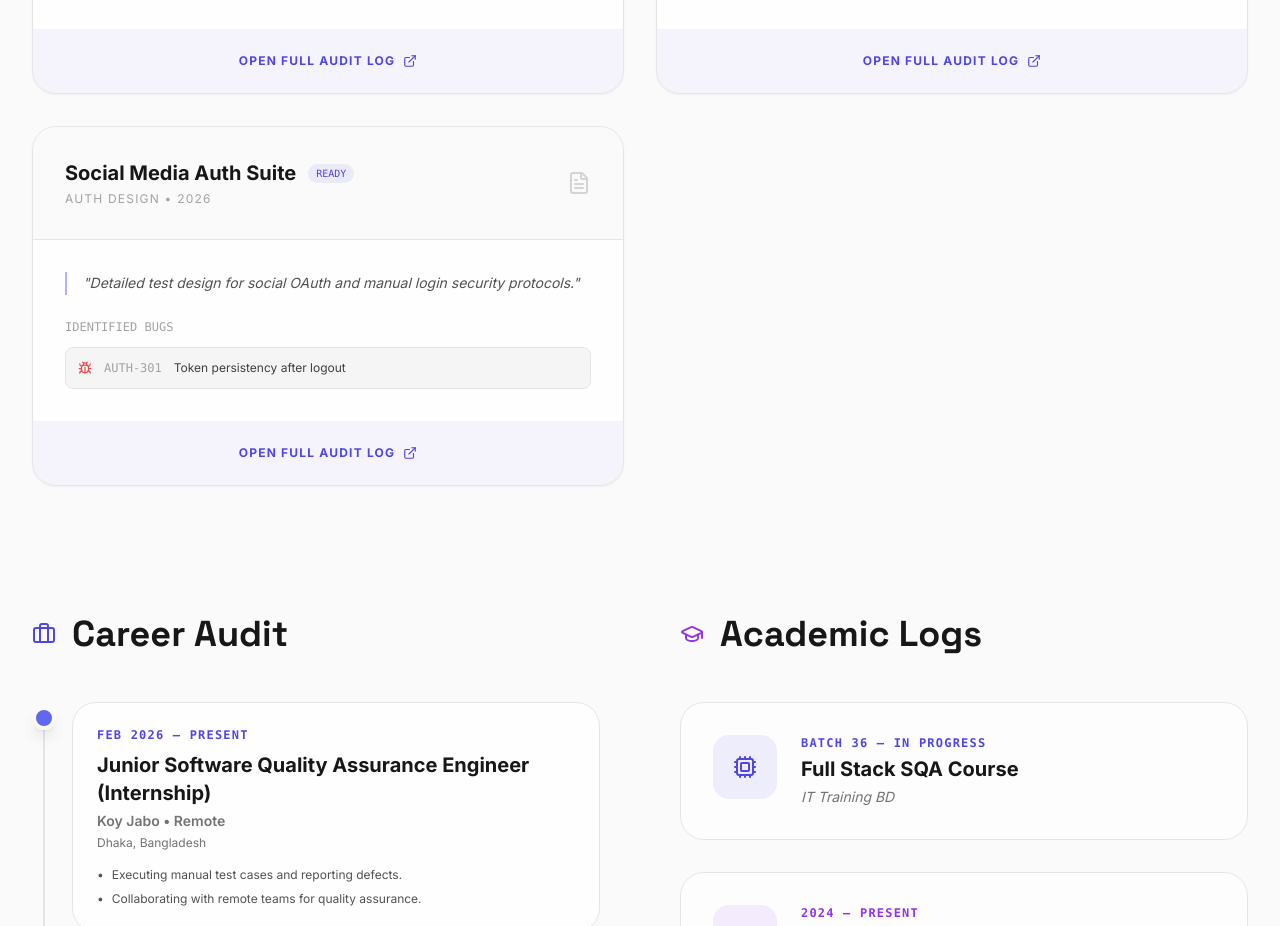
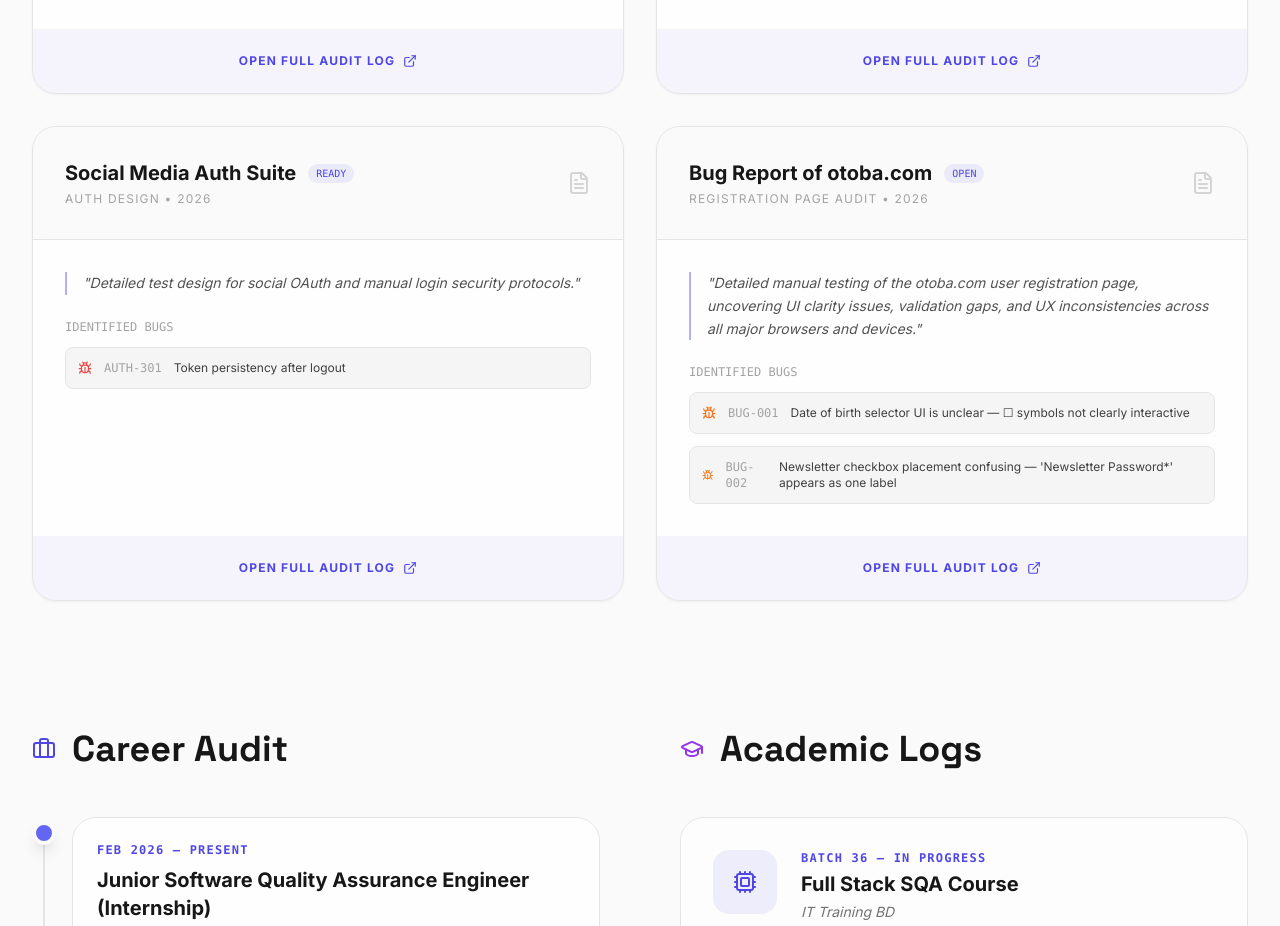
Before and after one commit to rbhimel/robiur-bahar-himel-sqa-portfolio, a React (Vite) app: page / in a window 1280 px wide. Shown: the part 3540-4466 px from the top of the page. Built offline with nearby package versions, Linux system fonts and the light colour scheme.

Commit message:
Add otoba.com bug report to QA Audit Reports section

```diff
--- a/components/TestReports.tsx
+++ b/components/TestReports.tsx
@@ -62,6 +62,32 @@ const projects: ProjectData[] = [
       { id: "TC-21", title: "Forgot Password Link", priority: "High", status: "Pass", result: "Email sent within 10s" }
     ],
     tags: ["Auth", "Security", "Design"]
+  },
+  {
+    title: "Bug Report of otoba.com",
+    type: "Registration Page Audit",
+    date: "2026",
+    status: "OPEN",
+    summary: "Detailed manual testing of the otoba.com user registration page, uncovering UI clarity issues, validation gaps, and UX inconsistencies across all major browsers and devices.",
+    bugReport: [
+      { id: "BUG-001", type: "UI", severity: "Medium", status: "Open", desc: "Date of birth selector UI is unclear — ☐ symbols not clearly interactive" },
+      { id: "BUG-002", type: "UI", severity: "Medium", status: "Open", desc: "Newsletter checkbox placement confusing — 'Newsletter Password*' appears as one label" },
+      { id: "BUG-003", type: "UX", severity: "Medium", status: "Open", desc: "Gender field lacks inclusive options — only Male and Female available" },
+      { id: "BUG-004", type: "Validation", severity: "Medium", status: "Open", desc: "Phone validation missing format/length checks — accepts any non-empty input" },
+      { id: "BUG-005", type: "UI", severity: "Low", status: "Open", desc: "Inconsistent capitalization in password labels and error messages" },
+      { id: "BUG-006", type: "UI", severity: "Low", status: "Open", desc: "Date of birth field missing required '*' indicator unlike other required fields" },
+      { id: "BUG-007", type: "Validation", severity: "Medium", status: "Open", desc: "Incorrect error message — First Name shows generic 'Name is required.' instead of 'First name is required.'" },
+      { id: "BUG-008", type: "Validation", severity: "Low", status: "Open", desc: "Ambiguous error message — 'Phone is required.' should say 'Phone number is required.'" },
+      { id: "BUG-009", type: "UI", severity: "Medium", status: "Open", desc: "Show password button disappears when validation errors appear on password fields" },
+    ],
+    testCases: [
+      { id: "TC-01", title: "Date of Birth dropdown UI check", priority: "Medium", status: "Fail", result: "☐ symbols not clearly interactive — no dropdown arrows or 'Select...' text" },
+      { id: "TC-02", title: "Newsletter checkbox label clarity", priority: "High", status: "Fail", result: "'Newsletter Password*' appears as a single confusing label" },
+      { id: "TC-03", title: "Phone format validation", priority: "Medium", status: "Fail", result: "Accepts letters and short numbers — no format/length validation" },
+      { id: "TC-04", title: "Show/Hide password icon in error state", priority: "High", status: "Fail", result: "Show/hide icon disappears when validation error is triggered" },
+      { id: "TC-05", title: "First Name error message", priority: "Medium", status: "Fail", result: "Shows 'Name is required.' instead of 'First name is required.'" },
+    ],
+    tags: ["UI Testing", "Validation", "Registration", "Cross-Browser"]
   }
 ];
 
```
